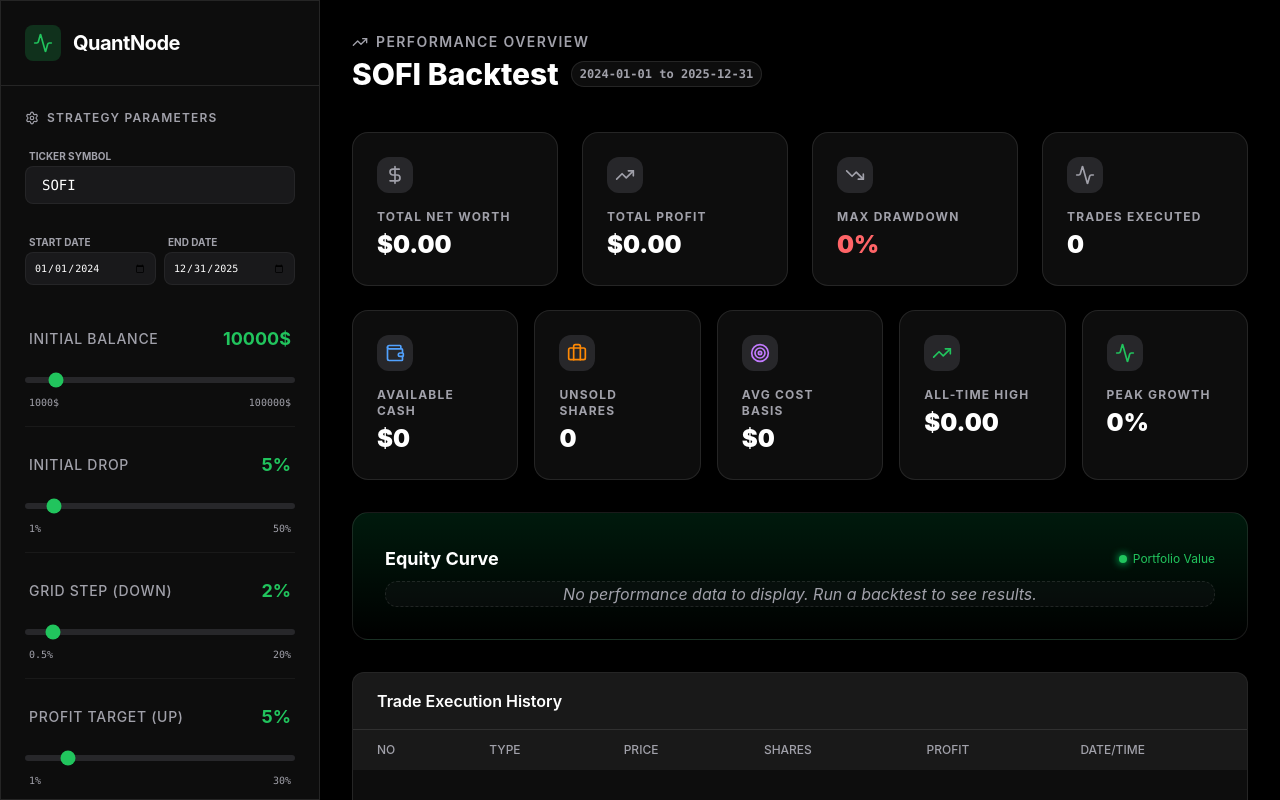
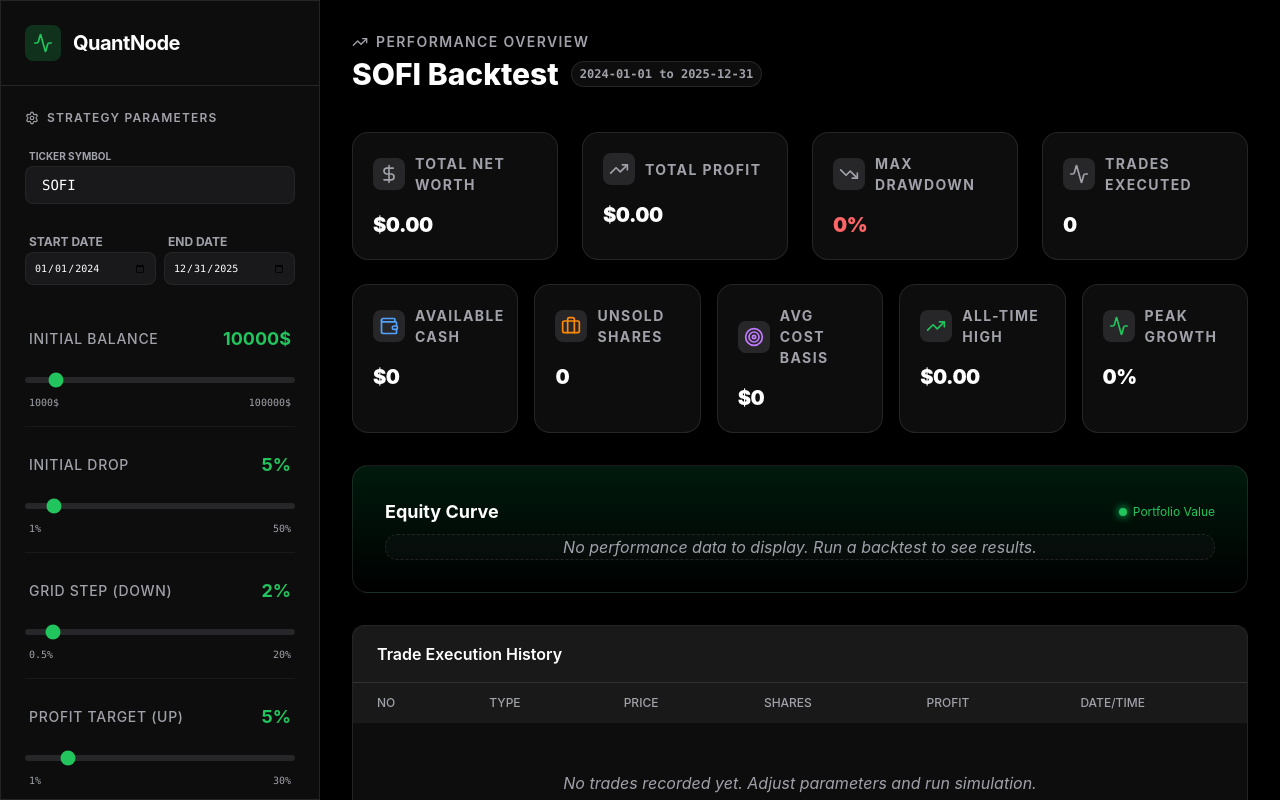
Before and after one commit to Jaya-Rohith-Vemula/quant-node, a React app in the folder frontend/: page / in a window 1280 px wide. Built offline with nearby package versions, Linux system fonts and the light colour scheme; the HTML template or start-up script is replaced by a standard one.

Commit message:
refactor: Remove total return display from header and refine StatCard layout and styling.

```diff
--- a/frontend/src/App.tsx
+++ b/frontend/src/App.tsx
@@ -142,7 +142,7 @@ function App() {
 
             <div className="grid grid-cols-2 gap-2 pb-4">
               <div className="space-y-1">
-                <label className="text-[10px] text-muted-foreground uppercase font-bold px-1">Start Date</label>
+                <label className="text-[12px] text-muted-foreground uppercase font-bold px-1">Start Date</label>
                 <input
                   type="date"
                   value={params.startDate}
@@ -151,7 +151,7 @@ function App() {
                 />
               </div>
               <div className="space-y-1">
-                <label className="text-[10px] text-muted-foreground uppercase font-bold px-1">End Date</label>
+                <label className="text-[12px] text-muted-foreground uppercase font-bold px-1">End Date</label>
                 <input
                   type="date"
                   value={params.endDate}
@@ -239,24 +239,6 @@ function App() {
               </span>
             </h2>
           </div>
-
-          {(results.summary || loading) && (
-            <div className="flex gap-4">
-              <div className="text-right">
-                <span className="text-xs text-muted-foreground block uppercase font-bold tracking-tighter">Total Return</span>
-                {loading ? (
-                  <Skeleton className="h-8 w-32 mt-1 ml-auto" />
-                ) : (
-                  results.summary && (
-                    <span className={`text-2xl font-black ${results.summary.totalProfitRealized >= 0 ? 'text-primary' : 'text-red-400'}`}>
-                      {results.summary.totalProfitRealized >= 0 ? '+' : ''}
-                      ${results.summary.totalProfitRealized.toLocaleString(undefined, { minimumFractionDigits: 2, maximumFractionDigits: 2 })}
-                    </span>
-                  )
-                )}
-              </div>
-            </div>
-          )}
         </header>
 
         <div className="grid grid-cols-1 md:grid-cols-4 gap-6 mb-6">
@@ -358,26 +340,28 @@ function App() {
 
 function StatCard({ label, value, icon, trend, negative, loading }: any) {
   return (
-    <div className="p-6 rounded-2xl border border-white/10 glass hover:border-white/20 transition-all group">
-      <div className="flex justify-between items-start mb-4">
-        <div className="bg-secondary p-2 rounded-xl text-muted-foreground group-hover:text-white transition-colors">
-          {icon}
+    <div className="p-5 rounded-2xl border border-white/10 glass hover:border-white/20 transition-all group">
+      <div className="flex justify-between items-center mb-4">
+        <div className="flex items-center gap-2.5">
+          <div className="bg-secondary p-1.5 rounded-lg text-muted-foreground group-hover:text-white transition-colors">
+            {icon}
+          </div>
+          <div className="text-muted-foreground text-[14px] font-bold uppercase tracking-widest">{label}</div>
         </div>
         {loading ? (
-          <Skeleton className="h-4 w-12 rounded-full" />
+          <Skeleton className="h-4 w-10 rounded-full" />
         ) : (
           trend !== null && trend !== undefined && (
-            <span className={`text-[10px] font-bold px-2 py-0.5 rounded-full ${trend ? 'bg-primary/10 text-primary' : 'bg-red-500/10 text-red-400'}`}>
+            <span className={`text-[9px] font-bold px-2 py-0.5 rounded-full ${trend ? 'bg-primary/10 text-primary' : 'bg-red-500/10 text-red-400'}`}>
               {trend ? 'BULLISH' : 'BEARISH'}
             </span>
           )
         )}
       </div>
-      <div className="text-muted-foreground text-xs font-bold uppercase tracking-widest mb-1">{label}</div>
       {loading ? (
-        <Skeleton className="h-8 w-24" />
+        <Skeleton className="h-7 w-24" />
       ) : (
-        <div className={`text-2xl font-black ${negative ? 'text-red-400' : ''}`}>{value}</div>
+        <div className={`text-xl font-black tracking-tight ${negative ? 'text-red-400' : ''}`}>{value}</div>
       )}
     </div>
   );
```
